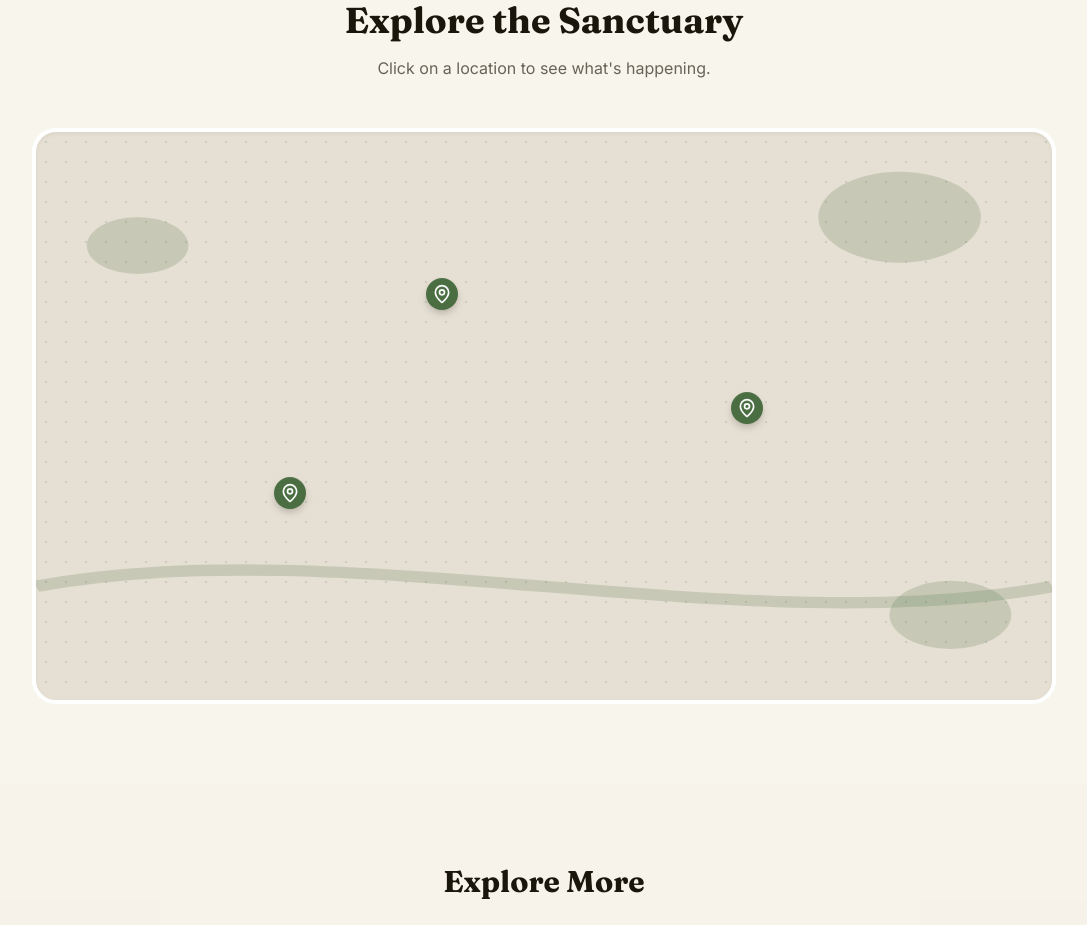
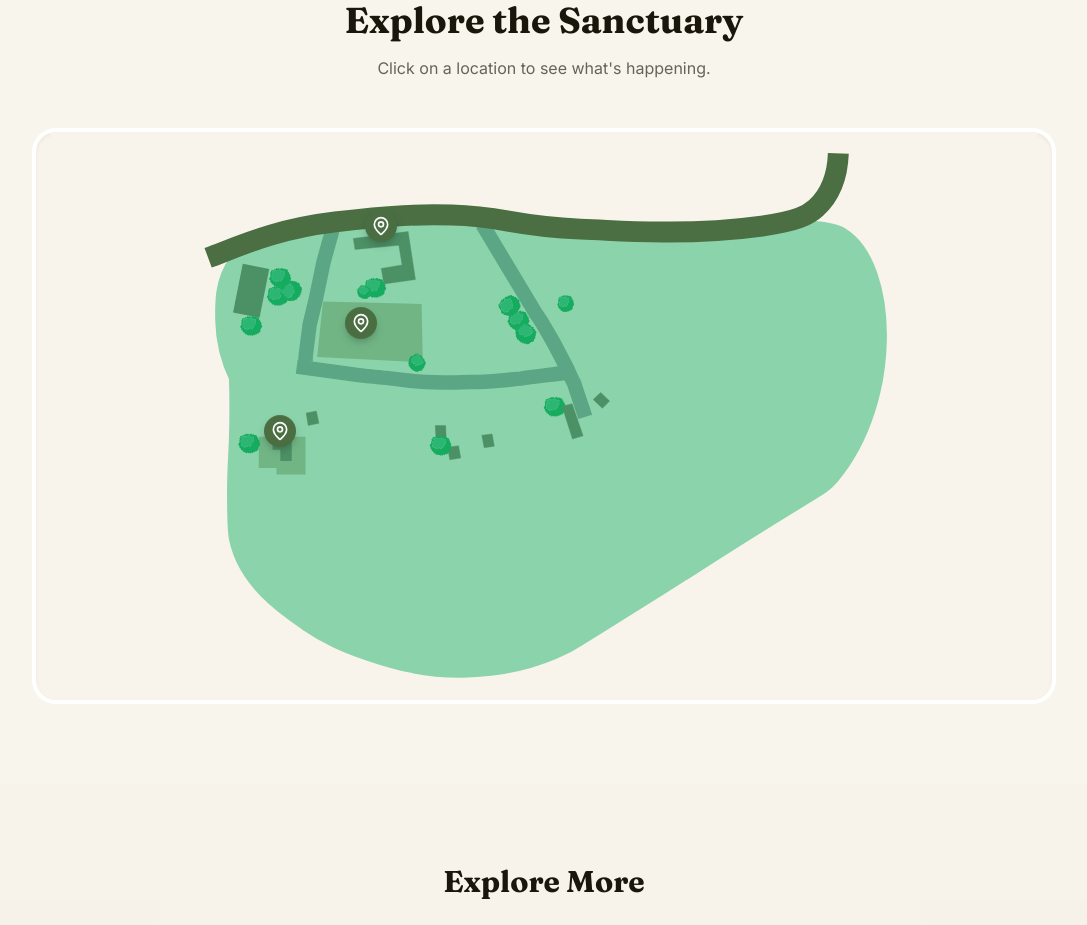
Before and after one commit to owain-williams/hack-horse-sanctuary, a Next.js app: page / in a window 1280 px wide. Shown: the part 1640-2565 px from the top of the page, without its empty margins (96-1183 px from the left). Built offline with nearby package versions, Linux system fonts and the light colour scheme.

Commit message:
update sanctuary map

```diff
--- a/next.config.ts
+++ b/next.config.ts
@@ -3,6 +3,9 @@ import type { NextConfig } from "next";
 const nextConfig: NextConfig = {
   /* config options here */
   reactCompiler: true,
+  images: {
+    domains: ["images.unsplash.com"],
+  },
 };
 
 export default nextConfig;
--- a/src/components/home/SanctuaryMap.tsx
+++ b/src/components/home/SanctuaryMap.tsx
@@ -5,48 +5,7 @@ import { motion, AnimatePresence } from "framer-motion";
 import { MapPin, X } from "lucide-react";
 import { Card, CardContent } from "@/components/ui/card";
 import Image from "next/image";
-
-interface Location {
-  id: string;
-  name: string;
-  x: number; // percentage
-  y: number; // percentage
-  description: string;
-  image: string;
-}
-
-const LOCATIONS: Location[] = [
-  {
-    id: "barn",
-    name: "The Big Barn",
-    x: 40,
-    y: 30,
-    description:
-      "The heart of our sanctuary, housing our seniors and those needing extra care.",
-    image:
-      "https://images.unsplash.com/photo-1544977085-35db3e47dc40?q=80&w=800&auto=format&fit=crop",
-  },
-  {
-    id: "pasture",
-    name: "North Pasture",
-    x: 70,
-    y: 50,
-    description:
-      "Acres of rolling hills where the herd roams free during the day.",
-    image:
-      "https://images.unsplash.com/photo-1447012359422-54c3dc02b236?q=80&w=800&auto=format&fit=crop",
-  },
-  {
-    id: "arena",
-    name: "Rehab Arena",
-    x: 25,
-    y: 65,
-    description:
-      "Where trust is rebuilt. Our specialized training facility for rehabilitation.",
-    image:
-      "https://images.unsplash.com/photo-1553284965-83fd3e82fa5a?q=80&w=800&auto=format&fit=crop",
-  },
-];
+import { locations, Location } from "@/lib/locations";
 
 export function SanctuaryMap() {
   const [selectedLocation, setSelectedLocation] = useState<Location | null>(
@@ -65,37 +24,18 @@ export function SanctuaryMap() {
           </p>
         </div>
 
-        <div className="relative aspect-video w-full max-w-5xl mx-auto rounded-3xl overflow-hidden bg-[#e6dfd3] shadow-inner border-4 border-white">
-          {/* Stylized Map Background (SVG Pattern) */}
-          <div
-            className="absolute inset-0 opacity-20"
-            style={{
-              backgroundImage: "radial-gradient(#5a7c65 1px, transparent 1px)",
-              backgroundSize: "20px 20px",
-            }}
+        <div className="relative w-full aspect-video max-w-5xl mx-auto rounded-3xl overflow-hidden bg-[#F8F4EB] shadow-inner border-4 border-white">
+          {/* Map Overview SVG */}
+          <Image
+            src="/images/svg/map-overview.svg"
+            alt="Sanctuary Map Overview"
+            fill
+            className="object-contain"
+            priority
           />
 
-          {/* Simple Illustration Elements (SVG) */}
-          <svg
-            className="absolute inset-0 w-full h-full pointer-events-none text-primary/20"
-            viewBox="0 0 100 100"
-            preserveAspectRatio="none"
-          >
-            {/* River */}
-            <path
-              d="M0 80 C 30 70, 70 90, 100 80"
-              stroke="currentColor"
-              strokeWidth="2"
-              fill="none"
-            />
-            {/* Trees */}
-            <circle cx="10" cy="20" r="5" fill="currentColor" />
-            <circle cx="85" cy="15" r="8" fill="currentColor" />
-            <circle cx="90" cy="85" r="6" fill="currentColor" />
-          </svg>
-
           {/* Interactive Pins */}
-          {LOCATIONS.map((loc) => (
+          {locations.map((loc) => (
             <button
               key={loc.id}
               className="absolute z-10 group transform -translate-x-1/2 -translate-y-1/2"
--- /dev/null
+++ b/src/lib/locations.ts
@@ -0,0 +1,40 @@
+export type Location = {
+  id: string;
+  name: string;
+  x: number;
+  y: number;
+  description: string;
+  image: string;
+};
+
+export const locations: Location[] = [
+  {
+    id: "stables",
+    name: "The Stables",
+    x: 34,
+    y: 18,
+    description:
+      "The heart of our sanctuary, housing our seniors and those needing extra care.",
+    image:
+      "https://images.unsplash.com/photo-1663036050191-9dd1e7985b52?q=80&w=1471&auto=format&fit=crop&ixlib=rb-4.1.0&ixid=M3wxMjA3fDB8MHxwaG90by1wYWdlfHx8fGVufDB8fHx8fA%3D%3D",
+  },
+  {
+    id: "arena",
+    name: "Rehab Arena",
+    x: 32,
+    y: 35,
+    description:
+      "Where trust is rebuilt. Our specialized training facility for rehabilitation.",
+    image:
+      "https://images.unsplash.com/photo-1553284965-83fd3e82fa5a?q=80&w=800&auto=format&fit=crop",
+  },
+  {
+    id: "goats",
+    name: "Our Goat Sanctuary",
+    x: 24,
+    y: 54,
+    description:
+      "Meet Snap, Crackle, and Pop. They are our goats, and they are in a boy band.",
+    image: "/images/map/goats.jpg",
+  },
+];
```
Also changed, not shown: public/images/map/goats.jpg (added), public/images/svg/map-overview.svg (added).
